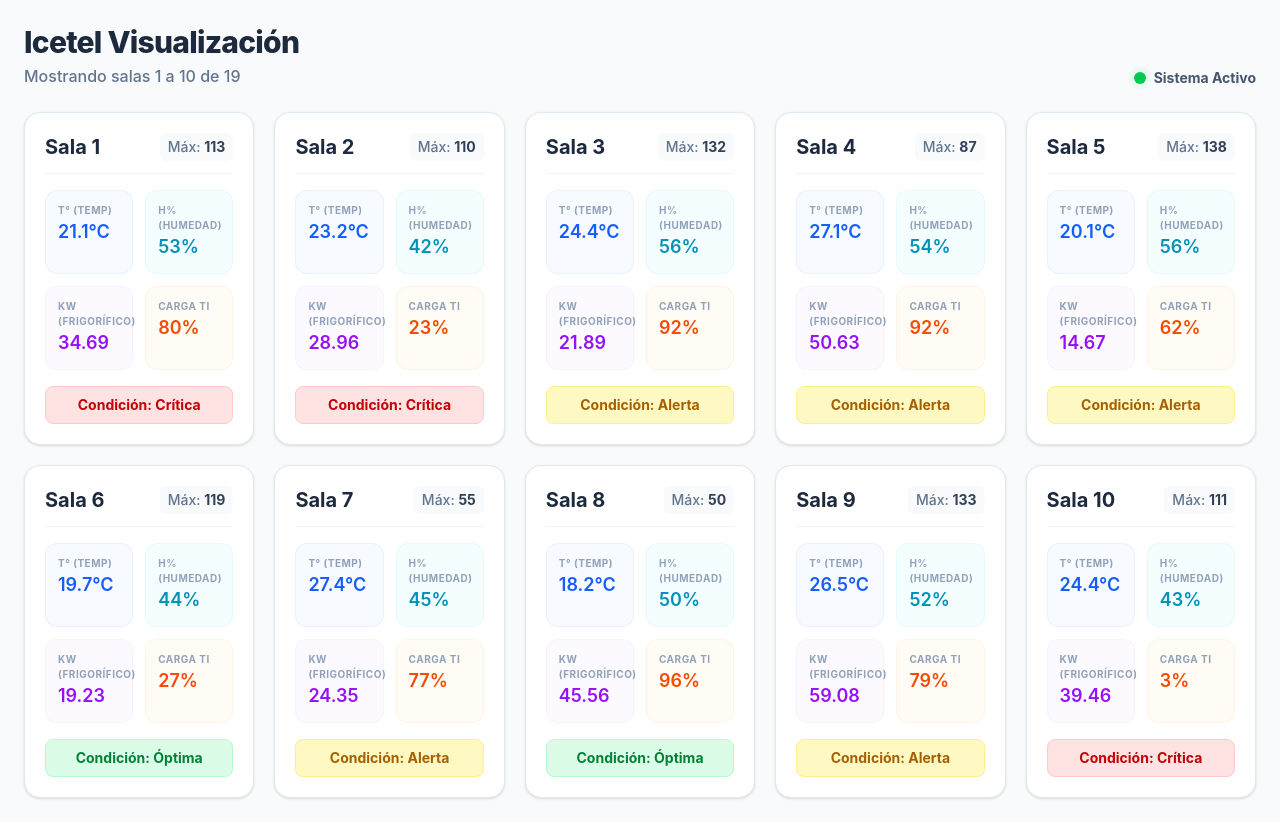
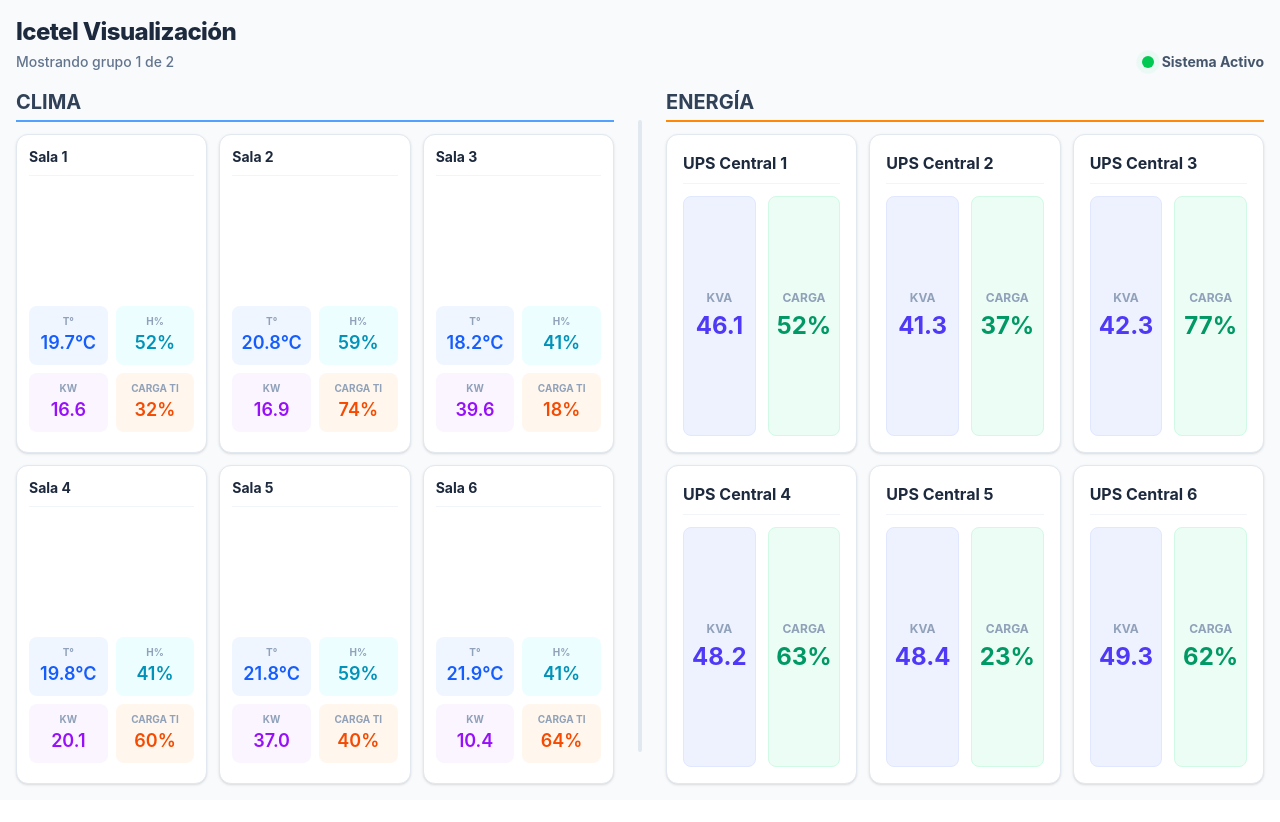
Before and after one commit to sustenta-iss-web/Icetel-vista-app, a React (Vite) app: page / in a window 1280 px wide. After the commit the page ends 800 px from the top, so only its background shows below. Built offline with nearby package versions, Linux system fonts and the light colour scheme.

Commit message:
bugscorrect

```diff
--- a/src/App.jsx
+++ b/src/App.jsx
@@ -1,104 +1,115 @@
 import React, { useState, useEffect } from 'react';
 
-// --- DATOS DE PRUEBA (MOCK DATA) ---
-const generarDatosSalas = () => {
-  return Array.from({ length: 19 }, (_, i) => ({
+// --- CONFIGURACIÓN ---
+// TODO: Reemplaza esta URL con el enlace web de tu Google Apps Script
+const GAS_URL = 'https://script.google.com/macros/s/AKfycbyqf0aKdc-ndKrSryz8a42Nl-aO-nkdiY3F4pn3VxgQeo4wkgwczpDZlNZCsEIVJu9z/exec';
+
+// --- DATOS SIMULADOS (Mientras conectas la planilla) ---
+const generarDatosClima = () => Array.from({ length: 12 }, (_, i) => ({
   id: i + 1,
   nombre: `Sala ${i + 1}`,
-    maximo: Math.floor(Math.random() * 100) + 50,
-    temperatura: (Math.random() * 10 + 18).toFixed(1),
+  maximo: 85,
+  temperatura: (Math.random() * 5 + 18).toFixed(1),
   humedad: Math.floor(Math.random() * 20 + 40),
-    kw: (Math.random() * 50 + 10).toFixed(2),
+  kw: (Math.random() * 30 + 10).toFixed(1),
   cargaTi: Math.floor(Math.random() * 100),
-    condicion: ['Óptima', 'Alerta', 'Crítica'][Math.floor(Math.random() * 3)]
+  condicion: 'Óptima'
 }));
-};
 
-// --- COMPONENTE DE TARJETA (KPI) ---
-const TarjetaSala = ({ datos }) => {
-  const obtenerEstiloCondicion = (condicion) => {
-    switch (condicion) {
-      case 'Óptima': return 'bg-green-100 text-green-700 border-green-200';
-      case 'Alerta': return 'bg-yellow-100 text-yellow-700 border-yellow-200';
-      case 'Crítica': return 'bg-red-100 text-red-700 border-red-200';
-      default: return 'bg-gray-100 text-gray-700 border-gray-200';
-    }
-  };
+const generarDatosEnergia = () => Array.from({ length: 12 }, (_, i) => ({
+  id: i + 1,
+  equipo: `UPS Central ${i + 1}`,
+  kvaInicio: (Math.random() * 10 + 40).toFixed(1),
+  porcentajeCarga: Math.floor(Math.random() * 100)
+}));
 
-  return (
-    <div className="bg-white rounded-2xl shadow-sm border border-slate-200 p-5 flex flex-col justify-between h-full transition-shadow hover:shadow-md">
-      <div className="flex justify-between items-center mb-4 border-b border-slate-100 pb-3">
-        <h2 className="text-xl font-bold text-slate-800">{datos.nombre}</h2>
-        <div className="text-sm font-medium text-slate-500 bg-slate-50 px-2 py-1 rounded-md">
-          Máx: <span className="text-slate-700 font-bold">{datos.maximo}</span>
+// --- COMPONENTE: TARJETA CLIMA (Izquierda) ---
+const TarjetaClima = ({ datos }) => (
+  <div className="bg-white rounded-xl shadow-sm border border-slate-200 p-3 flex flex-col justify-between h-full">
+    <div className="flex justify-between items-center mb-2 border-b border-slate-100 pb-2">
+      <h2 className="text-sm font-bold text-slate-800 truncate">{datos.nombre}</h2>
     </div>
-      </div>
-
-      <div className="grid grid-cols-2 gap-3 mb-4">
-        <div className="bg-blue-50/50 p-3 rounded-xl border border-blue-100/50">
-          <p className="text-[10px] uppercase font-bold text-slate-400 tracking-wider">T° (Temp)</p>
+    <div className="grid grid-cols-2 gap-2 mb-2">
+      <div className="bg-blue-50 p-2 rounded-lg text-center">
+        <p className="text-[10px] uppercase font-bold text-slate-400">T°</p>
         <p className="text-lg font-semibold text-blue-600">{datos.temperatura}°C</p>
       </div>
-        <div className="bg-cyan-50/50 p-3 rounded-xl border border-cyan-100/50">
-          <p className="text-[10px] uppercase font-bold text-slate-400 tracking-wider">H% (Humedad)</p>
+      <div className="bg-cyan-50 p-2 rounded-lg text-center">
+        <p className="text-[10px] uppercase font-bold text-slate-400">H%</p>
         <p className="text-lg font-semibold text-cyan-600">{datos.humedad}%</p>
       </div>
-        <div className="bg-purple-50/50 p-3 rounded-xl border border-purple-100/50">
-          <p className="text-[10px] uppercase font-bold text-slate-400 tracking-wider">Kw (Frigorífico)</p>
+      <div className="bg-purple-50 p-2 rounded-lg text-center">
+        <p className="text-[10px] uppercase font-bold text-slate-400">Kw</p>
         <p className="text-lg font-semibold text-purple-600">{datos.kw}</p>
       </div>
-        <div className="bg-orange-50/50 p-3 rounded-xl border border-orange-100/50">
-          <p className="text-[10px] uppercase font-bold text-slate-400 tracking-wider">Carga TI</p>
+      <div className="bg-orange-50 p-2 rounded-lg text-center">
+        <p className="text-[10px] uppercase font-bold text-slate-400">Carga TI</p>
         <p className="text-lg font-semibold text-orange-600">{datos.cargaTi}%</p>
       </div>
     </div>
+  </div>
+);
 
-      <div className={`mt-auto text-center py-2 rounded-lg text-sm font-bold border ${obtenerEstiloCondicion(datos.condicion)}`}>
-        Condición: {datos.condicion}
+// --- COMPONENTE: TARJETA ENERGÍA (Derecha) ---
+const TarjetaEnergia = ({ datos }) => (
+  <div className="bg-white rounded-xl shadow-sm border border-slate-200 p-4 flex flex-col justify-between h-full">
+    <div className="flex justify-between items-center mb-3 border-b border-slate-100 pb-2">
+      <h2 className="text-base font-bold text-slate-800 truncate">{datos.equipo}</h2>
+    </div>
+    <div className="grid grid-cols-2 gap-3 flex-grow">
+      <div className="bg-indigo-50 flex flex-col items-center justify-center p-3 rounded-lg border border-indigo-100">
+        <p className="text-xs uppercase font-bold text-slate-400 mb-1">KVA</p>
+        <p className="text-2xl font-bold text-indigo-600">{datos.kvaInicio}</p>
+      </div>
+      <div className="bg-emerald-50 flex flex-col items-center justify-center p-3 rounded-lg border border-emerald-100">
+        <p className="text-xs uppercase font-bold text-slate-400 mb-1">Carga</p>
+        <p className="text-2xl font-bold text-emerald-600">{datos.porcentajeCarga}%</p>
+      </div>
     </div>
   </div>
 );
-};
 
-// --- VISTA PRINCIPAL (DASHBOARD) ---
+// --- VISTA PRINCIPAL ---
 const IcetelProgramaVista = () => {
-  const [salas, setSalas] = useState([]);
-  const [paginaActual, setPaginaActual] = useState(0); // 0 = Salas 1-10, 1 = Salas 11-19
+  const [datosClima, setDatosClima] = useState([]);
+  const [datosEnergia, setDatosEnergia] = useState([]);
+  const [paginaActual, setPaginaActual] = useState(0);
 
+  // Efecto para cargar datos (Simulado por ahora)
   useEffect(() => {
-    // Carga inicial de datos
-    setSalas(generarDatosSalas());
+    // Cuando tengas tu GAS_URL, reemplazarás esto con un fetch real
+    setDatosClima(generarDatosClima());
+    setDatosEnergia(generarDatosEnergia());
 
-    // Temporizador para actualizar los DATOS cada 10 segundos
     const intervaloDatos = setInterval(() => {
-      setSalas(generarDatosSalas());
-    }, 10000);
-
+      setDatosClima(generarDatosClima());
+      setDatosEnergia(generarDatosEnergia());
+    }, 15000);
     return () => clearInterval(intervaloDatos);
   }, []);
 
+  // Efecto para paginación (cambia cada 30 segundos)
   useEffect(() => {
-    // Temporizador para cambiar la PÁGINA cada 30 segundos
     const intervaloPagina = setInterval(() => {
-      setPaginaActual((paginaAnterior) => (paginaAnterior === 0 ? 1 : 0));
-    }, 30000); // 30000 milisegundos = 30 segundos
-
+      setPaginaActual((prev) => (prev === 0 ? 1 : 0));
+    }, 30000);
     return () => clearInterval(intervaloPagina);
   }, []);
 
-  // Lógica de paginación
-  const salasPorPagina = 10;
-  const indiceInicio = paginaActual * salasPorPagina;
-  const indiceFin = indiceInicio + salasPorPagina;
-  const salasEnPantalla = salas.slice(indiceInicio, indiceFin);
+  const itemsPorPagina = 6;
+  const inicio = paginaActual * itemsPorPagina;
+  const fin = inicio + itemsPorPagina;
+
+  const climaEnPantalla = datosClima.slice(inicio, fin);
+  const energiaEnPantalla = datosEnergia.slice(inicio, fin);
 
   return (
-    <div className="min-h-screen bg-slate-50 p-6 flex flex-col font-sans">
-      <header className="mb-6 flex justify-between items-end">
+    <div className="h-screen w-screen bg-slate-50 p-4 flex flex-col overflow-hidden font-sans">
+      <header className="mb-4 shrink-0 flex justify-between items-end">
         <div>
-          <h1 className="text-3xl font-extrabold text-slate-800 tracking-tight">Icetel Visualización</h1>
-          <p className="text-slate-500 font-medium mt-1 transition-all">
-            Mostrando salas {indiceInicio + 1} a {Math.min(indiceFin, salas.length)} de {salas.length}
+          <h1 className="text-2xl font-extrabold text-slate-800 tracking-tight">Icetel Visualización</h1>
+          <p className="text-slate-500 text-sm font-medium mt-1">
+            Mostrando grupo {paginaActual + 1} de 2
           </p>
         </div>
         <div className="flex items-center space-x-2">
@@ -110,11 +121,32 @@ const IcetelProgramaVista = () => {
         </div>
       </header>
 
-      {/* Grid de 10 tarjetas: 5 columnas en pantallas grandes (5 arriba, 5 abajo) */}
-      <div className="grid grid-cols-1 md:grid-cols-2 lg:grid-cols-5 gap-5 flex-grow content-start">
-        {salasEnPantalla.map((sala) => (
-          <TarjetaSala key={sala.id} datos={sala} />
+      {/* CONTENEDOR DIVIDIDO */}
+      <div className="flex flex-1 flex-row gap-6 min-h-0">
+
+        {/* IZQUIERDA: CLIMA */}
+        <div className="flex-1 flex flex-col min-w-0">
+          <h2 className="text-xl font-bold text-slate-700 mb-3 border-b-2 border-blue-400 pb-1">CLIMA</h2>
+          <div className="grid grid-cols-3 grid-rows-2 gap-3 flex-1">
+            {climaEnPantalla.map((sala) => (
+              <TarjetaClima key={`clima-${sala.id}`} datos={sala} />
             ))}
+          </div>
+        </div>
+
+        {/* DIVISOR CENTRAL */}
+        <div className="w-1 bg-slate-200 rounded-full my-8"></div>
+
+        {/* DERECHA: ENERGÍA */}
+        <div className="flex-1 flex flex-col min-w-0">
+          <h2 className="text-xl font-bold text-slate-700 mb-3 border-b-2 border-orange-400 pb-1">ENERGÍA</h2>
+          <div className="grid grid-cols-3 grid-rows-2 gap-3 flex-1">
+            {energiaEnPantalla.map((ups) => (
+              <TarjetaEnergia key={`ups-${ups.id}`} datos={ups} />
+            ))}
+          </div>
+        </div>
+
       </div>
     </div>
   );
```
Lines whose indentation alone changed are shown as unchanged.
